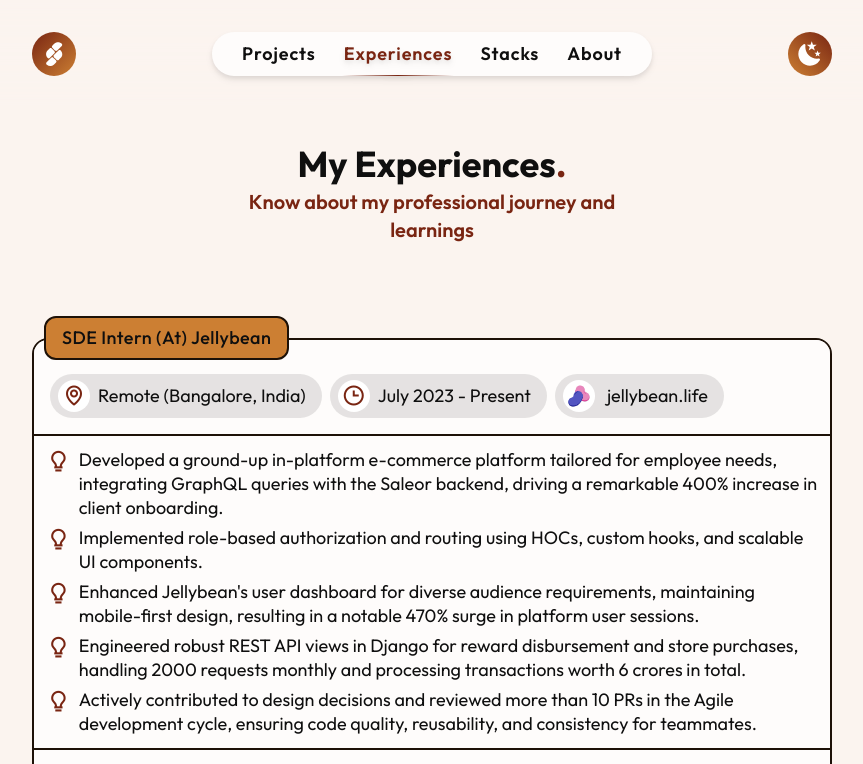
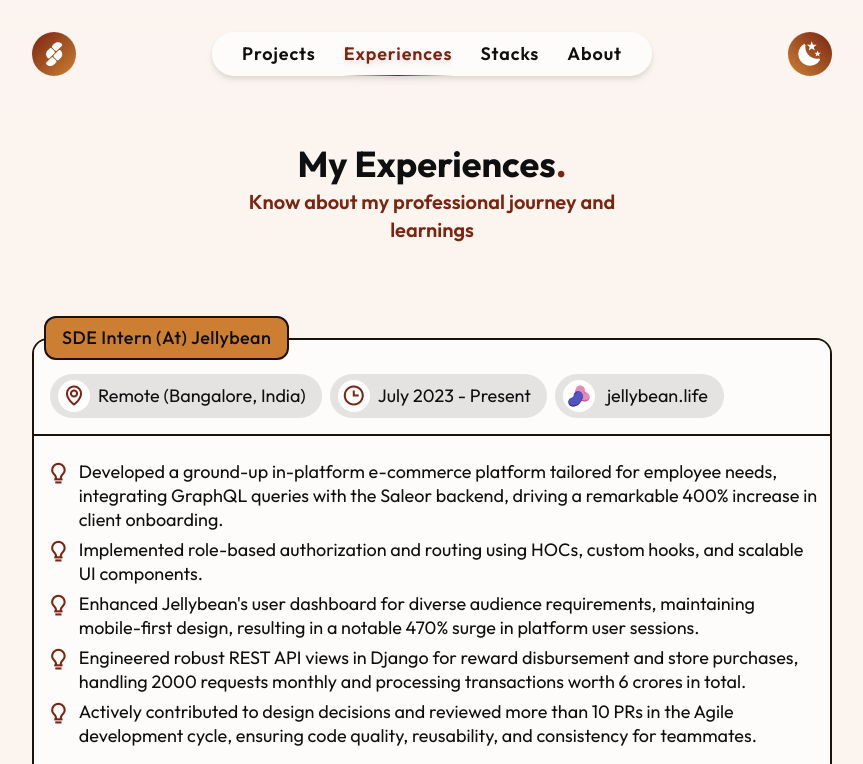
Before and after one commit to s4shibam/portfolio, a Next.js app: page /experiences in a window 1280 px wide. Shown: the top 764 px of the page, without its empty margins (208-1071 px from the left). Built offline with nearby package versions, Linux system fonts and the light colour scheme; no server answers.

Commit message:
style: increase gap between content

```diff
--- a/src/app/experiences/page.tsx
+++ b/src/app/experiences/page.tsx
@@ -27,7 +27,7 @@
             i={i}
             title={`${experience.designation} (at) ${experience.company.name}`}
           >
-            <div className="flex flex-col gap-3">
+            <div className="flex flex-col gap-6">
               <div className="flex w-[calc(100%+24px)] -translate-x-3 flex-wrap gap-2 border-b-2 bg-bg-lighter p-4 pt-[calc(1.125rem+0.75rem)] dark:bg-bg-dark sm:pt-[calc(1.375rem+0.75rem)]">
                 <motion.div
                   className="flex items-center gap-2 rounded-full bg-bg-darker/10 px-4 py-1.5 pl-2 dark:bg-bg-light/10"
```
